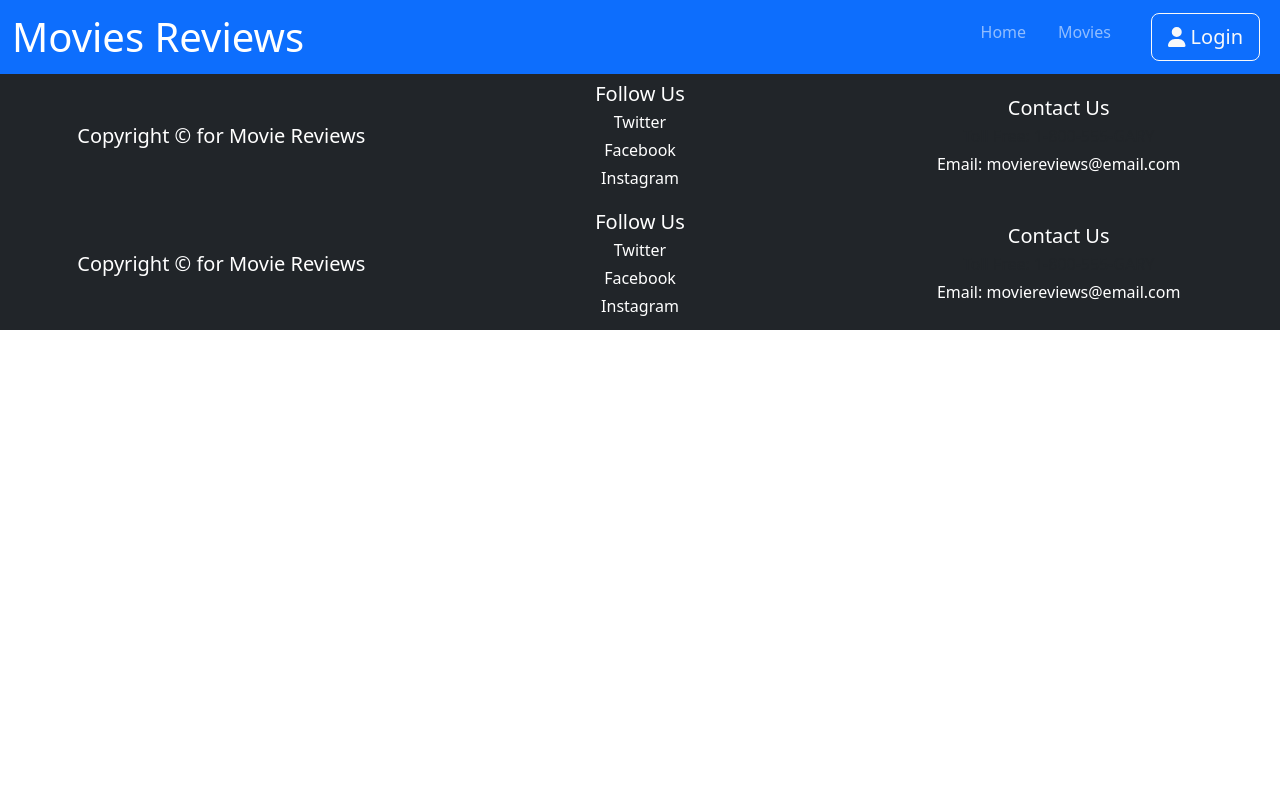
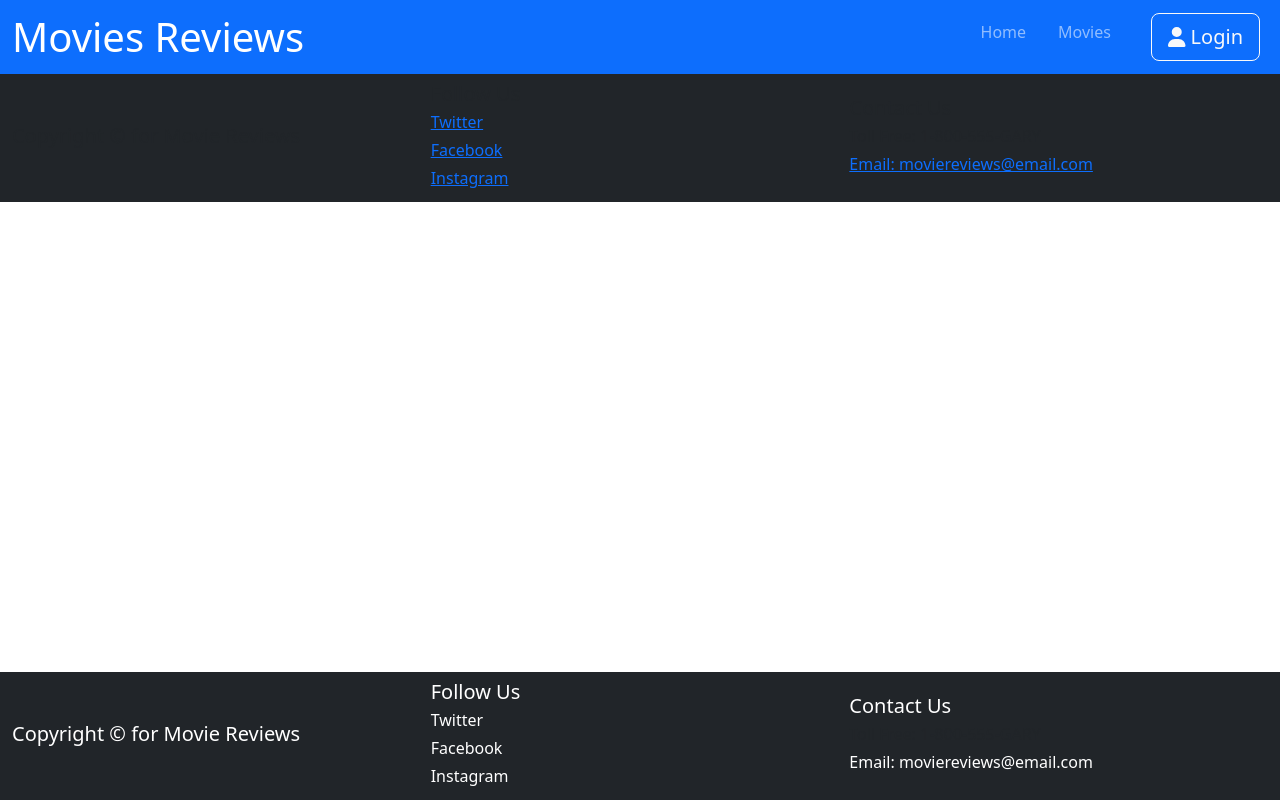
Before and after one commit to Semester3Sprint1/Sprint2, a React (Create React App) app in the folder Project/s3-sprint2/: page /footer in a window 1280 px wide. Built offline with nearby package versions, Linux system fonts and the light colour scheme; the HTML template or start-up script is replaced by a standard one.

Commit message:
footer on bottom

```diff
--- a/Project/s3-sprint2/src/App.css
+++ b/Project/s3-sprint2/src/App.css
@@ -1,8 +1,22 @@
+html,
+body,
+#root {
+  height: 100vh;
+}
 
-.App {
+#root {
+  display: flex;
+  flex-direction: column;
+}
+
+footer {
+  height: auto;
+  margin-top: auto;
+}
+
+/* .App {
   text-align: center;
 }
-
 
 .App-logo {
   height: 40vmin;
@@ -28,4 +42,4 @@
 
 .App-link {
   color: #61dafb;
-}
+} */
--- a/Project/s3-sprint2/src/App.jsx
+++ b/Project/s3-sprint2/src/App.jsx
@@ -6,37 +6,37 @@ import Main from "./Components/Main/Main";
 import Movies from "./Components/Movies/Movies";
 import Account from "./Components/Account/Account";
 import Auth from "./Components/Account/Auth/Auth";
-import Footer from "./Components/UI/Footer";
+import Footer from "./Components/Main/Footer";
 import AuthContext from "./Components/Context/auth-context";
 import NotFound from "./Components/Main/notFound";
 
 function App() {
-
   const authCtx = useContext(AuthContext);
-
-
 
   return (
     <Fragment>
-      <NavBar />
-      <div className="App">
+      <header>
+        <NavBar />
+      </header>
+
+      <main className="App">
         <Routes>
           <Route path="/" element={<Main />}></Route>
           <Route path="/movies" element={<Movies />}></Route>
-          {authCtx.isLoggedIn &&(
+          {authCtx.isLoggedIn && (
             <Route path="/account" element={<Account />}></Route>
           )}
-          {!authCtx.isLoggedIn &&(
+          {!authCtx.isLoggedIn && (
             <Route path="/auth" element={<Auth />}></Route>
           )}
-          <Route path="*" element={<NotFound/>}/>
-          <Route path="/footer" element={<Footer/>}/>
+          <Route path="*" element={<NotFound />} />
+          <Route path="/footer" element={<Footer />} />
         </Routes>
+      </main>
+
+      <footer>
         <Footer />
-      </div>
-
-
-
+      </footer>
     </Fragment>
   );
 }
--- /dev/null
+++ b/Project/s3-sprint2/src/Components/Main/Footer.jsx
@@ -0,0 +1,51 @@
+import React from "react";
+import classes from "./css/Footer.module.css";
+
+const Footer = () => {
+  return (
+    <>
+      <nav className="navbar navbar-expand-lg navbar-dark bg-dark">
+        <div className="container-fluid d-flex flex-row justify-content-evenly">
+          <span
+            className="list-group-item list-group-item-action active"
+            aria-current="true"
+          >
+            {/* Store Hours */}
+            <h5 className="mb-1">Copyright &copy; for Movie Reviews</h5>
+          </span>
+          {/* Follow Us */}
+          <span className="list-group-item list-group-item-action active">
+            <h5 className="mb-1">Follow Us</h5>
+            <p className="mb-1">
+              {" "}
+              <a href="#">Twitter</a>
+            </p>
+            <p className="mb-1">
+              {" "}
+              <a href="#">Facebook</a>
+            </p>
+            <p className="mb-1">
+              {" "}
+              <a href="#">Instagram</a>
+            </p>
+          </span>
+
+          {/* Contact Us */}
+          <span className="list-group-item list-group-item-action active">
+            <h5 className="mb-1">Contact Us</h5>
+            <p className="mb-1">Toll Free: 1-800-555-GARY</p>
+            <p className="mb-1">
+              <a href="mailto:moviereviews@email.ca" target="_blank">
+                Email: moviereviews@email.com
+              </a>
+            </p>
+          </span>
+        </div>
+
+        {/* </div> */}
+      </nav>
+    </>
+  );
+};
+
+export default Footer;
--- /dev/null
+++ b/Project/s3-sprint2/src/Components/Main/css/Footer.module.css
@@ -0,0 +1,16 @@
+.spaceAdded {
+  margin-bottom: 1.5vw;
+}
+
+footer a {
+  color: white;
+  text-decoration: none;
+}
+
+footer a:hover {
+  background-color: white;
+}
+
+footer h5 {
+  color: white;
+}
--- a/Project/s3-sprint2/src/Components/UI/Footer.jsx
+++ /dev/null
@@ -1,32 +0,0 @@
-import React from "react";
-import classes from "./Footer.module.css";
-
-const Footer = () => {
-  return <footer>
-    <nav className="navbar navbar-expand-lg navbar-dark bg-dark">
-  <div className="container-fluid d-flex flex-row justify-content-evenly">
-                    <span className="list-group-item list-group-item-action active" aria-current="true">
-                        {/* Store Hours */}
-      <h5 className="mb-1">Copyright &copy; for Movie Reviews</h5>
-    </span>
-                        {/* Follow Us */}
-  <span className="list-group-item list-group-item-action active">
-      <h5 className="mb-1">Follow Us</h5>
-                        <p className="mb-1"> <a href="#">Twitter</a></p>
-                        <p className="mb-1"> <a href="#">Facebook</a></p>
-                        <p className="mb-1"> <a href="#">Instagram</a></p>
-                    </span>
-
-                    {/* Contact Us */}
-                    <span className="list-group-item list-group-item-action active">
-      <h5 className="mb-1">Contact Us</h5>
-                        <p className="mb-1">Toll Free: 1-800-555-GARY</p>
-                        <p className="mb-1"><a href="mailto:moviereviews@email.ca" target="_blank">Email: moviereviews@email.com</a></p>
-  </span>
-</div>
-
-    {/* </div> */}
-            </nav></footer>;
-};
-
-export default Footer;
--- a/Project/s3-sprint2/src/Components/UI/Footer.module.css
+++ /dev/null
@@ -1,17 +0,0 @@
-
-.spaceAdded {
-    margin-bottom: 1.5vw;
-  }
-
-  footer a {
-    color: white;
-    text-decoration: none;
-  }
-
-  footer a:hover {
-    background-color: white;
-  }
-
-  footer h5{
-    color: white;
-  }
```
